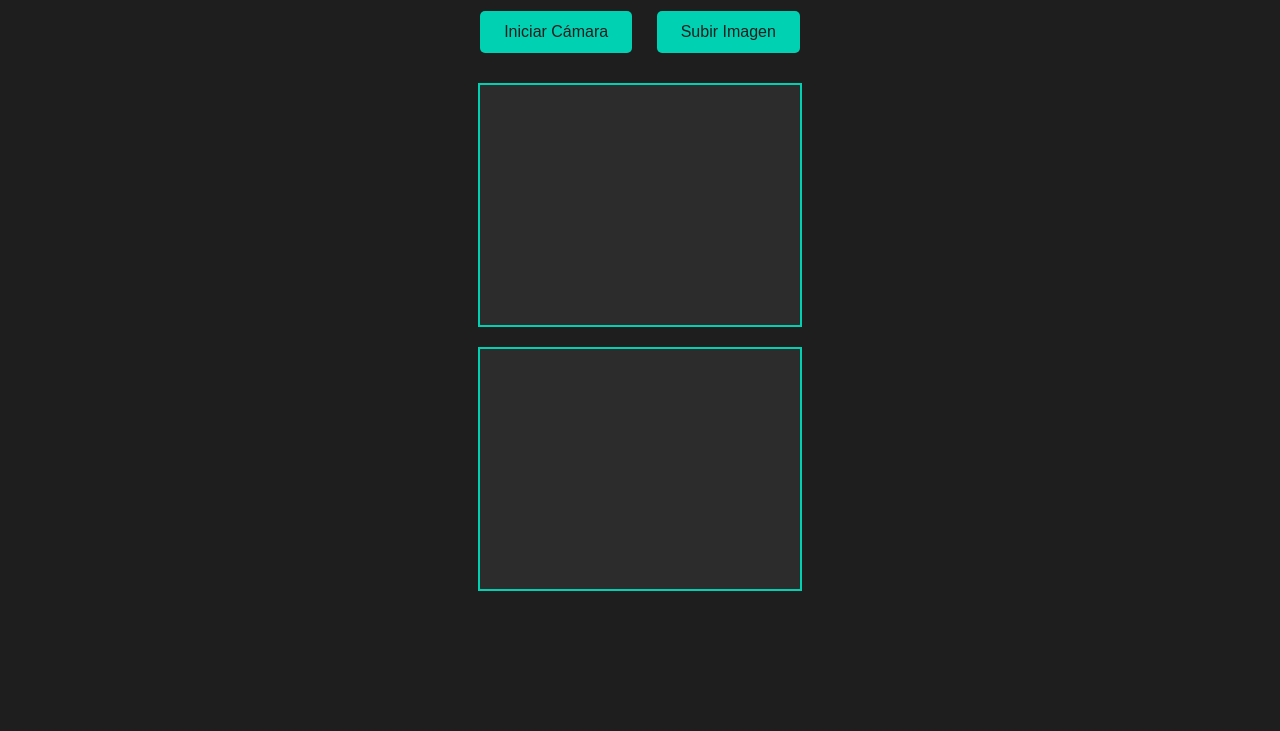
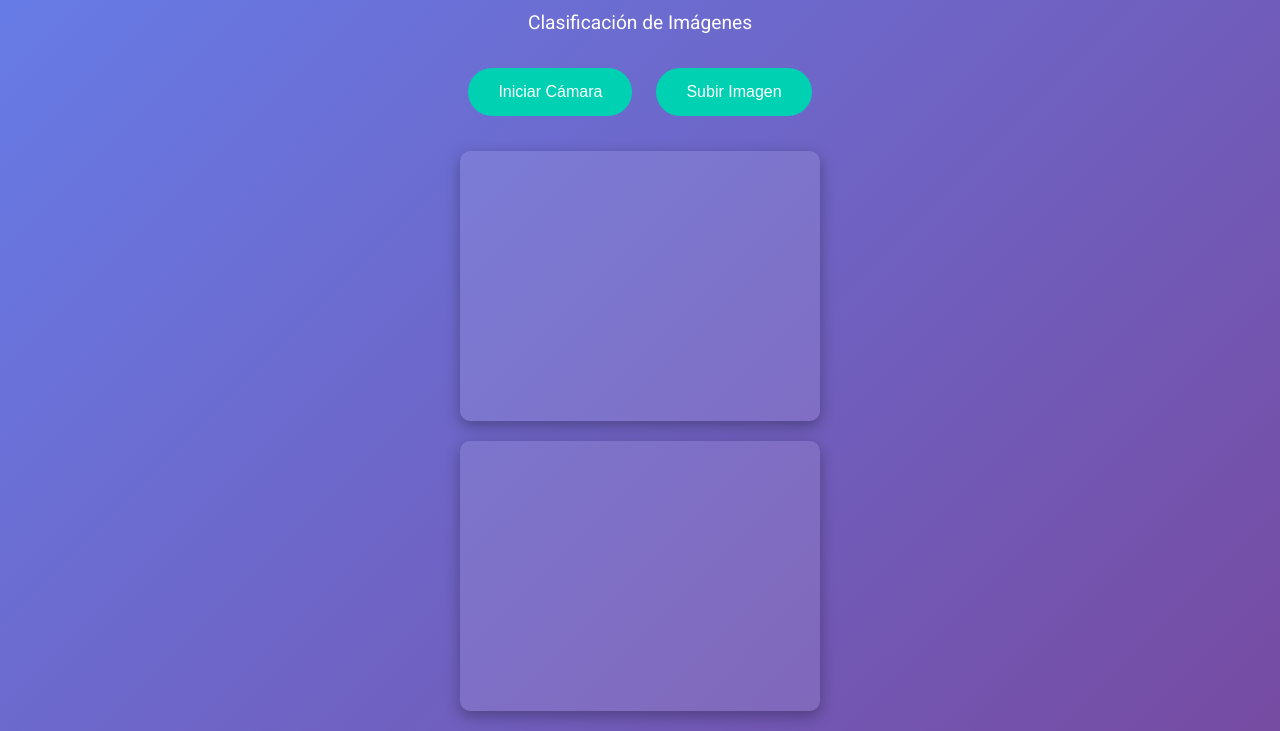
Before and after one commit to IsaacLolade/Teacheable-Machine-Remaster, a plain HTML site: page index.html in a window 1280 px wide. Shown: the part 113-844 px from the top of the page. Before the commit the page ends 800 px from the top, so only its background shows below. Drawn offline with Linux system fonts and the light colour scheme.

Commit message:
Update index.html

```diff
--- a/index.html
+++ b/index.html
@@ -6,50 +6,66 @@
     <title>Modelo Teachable Machine</title>
     <script src="https://cdn.jsdelivr.net/npm/@tensorflow/tfjs@latest/dist/tf.min.js"></script>
     <script src="https://cdn.jsdelivr.net/npm/@teachablemachine/image@latest/dist/teachablemachine-image.min.js"></script>
+    <!-- Importar la fuente Roboto -->
+    <link rel="stylesheet" href="https://fonts.googleapis.com/css?family=Roboto&display=swap">
     <style>
         body {
-            font-family: Arial, sans-serif;
+            font-family: 'Roboto', sans-serif;
             text-align: center;
-            margin: 20px;
-            background-color: #1e1e1e;
-            color: #f0f0f0;
+            margin: 0;
+            background: linear-gradient(135deg, #667eea, #764ba2);
+            color: #fff;
         }
         h1 {
-            color: #00d1b2;
+            margin-top: 50px;
+            font-size: 2.5em;
+        }
+        p {
+            font-size: 1.2em;
         }
         #webcam-container, #image-container {
             margin: 20px auto;
-            width: 320px;
-            height: 240px;
-            border: 2px solid #00d1b2;
-            background-color: #2c2c2c;
-            display: flex;
-            justify-content: center;
-            align-items: center;
+            width: 360px;
+            height: 270px;
+            border-radius: 10px;
+            overflow: hidden;
+            box-shadow: 0 5px 15px rgba(0,0,0,0.3);
+            background-color: rgba(255, 255, 255, 0.1);
         }
         #label-container {
             margin-top: 20px;
         }
         #label-container div {
             margin: 5px;
-            font-size: 18px;
+            font-size: 1.2em;
         }
         button {
-            margin: 10px;
-            padding: 12px 24px;
-            font-size: 16px;
+            margin: 15px 10px;
+            padding: 15px 30px;
+            font-size: 1em;
             cursor: pointer;
             background-color: #00d1b2;
-            color: #1e1e1e;
+            color: #fff;
             border: none;
-            border-radius: 5px;
-            transition: background-color 0.3s;
+            border-radius: 50px;
+            transition: background-color 0.3s, transform 0.2s;
         }
         button:hover {
             background-color: #00b29e;
+            transform: translateY(-2px);
         }
         input[type="file"] {
             display: none;
+        }
+        @media (max-width: 600px) {
+            #webcam-container, #image-container {
+                width: 90%;
+                height: auto;
+            }
+            button {
+                width: 80%;
+                margin: 10px 0;
+            }
         }
     </style>
 </head>
@@ -69,15 +85,20 @@
         let model, webcam, labelContainer, maxPredictions;
 
         async function init() {
+            document.querySelector('h1').innerText = 'Cargando modelo...';
             const modelURL = MODEL_URL + "model.json";
             const metadataURL = MODEL_URL + "metadata.json";
 
             model = await tmImage.load(modelURL, metadataURL);
             maxPredictions = model.getTotalClasses();
 
+            document.querySelector('h1').innerText = 'Modelo Teachable Machine';
+
             const flip = true;
-            webcam = new tmImage.Webcam(320, 240, flip);
-            await webcam.setup();
+            webcam = new tmImage.Webcam(360, 270, flip);
+            await webcam.setup().catch(err => {
+                alert('Error al acceder a la cámara: ' + err);
+            });
             await webcam.play();
             window.requestAnimationFrame(loop);
 
```
